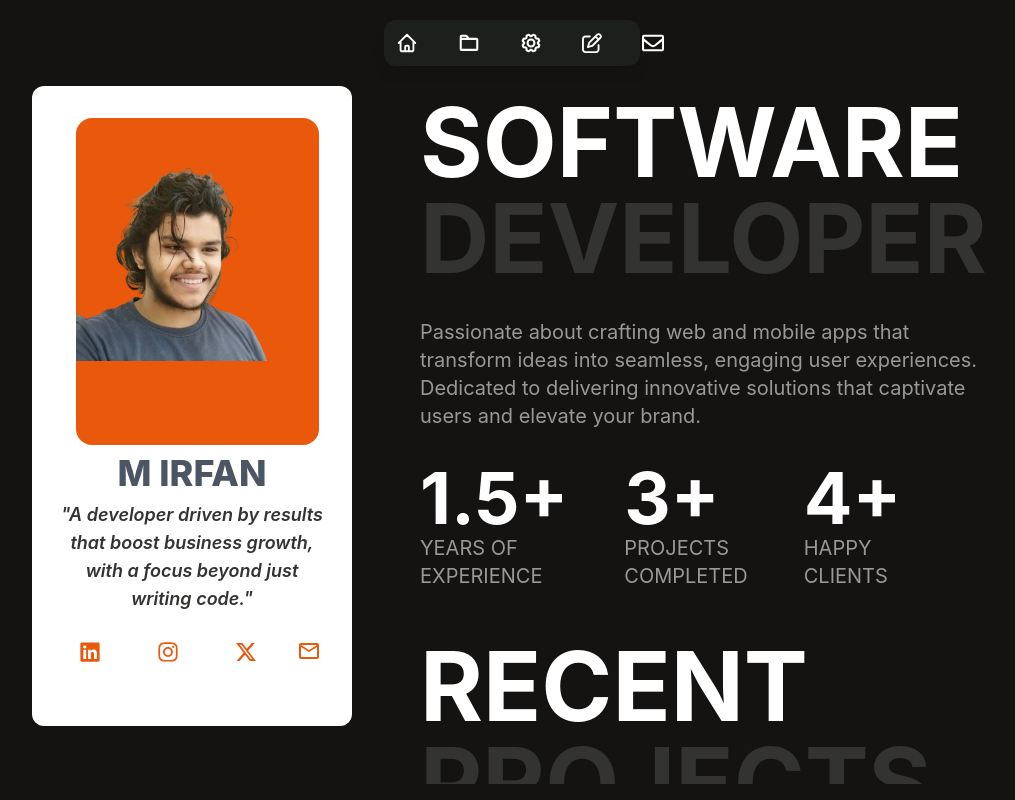
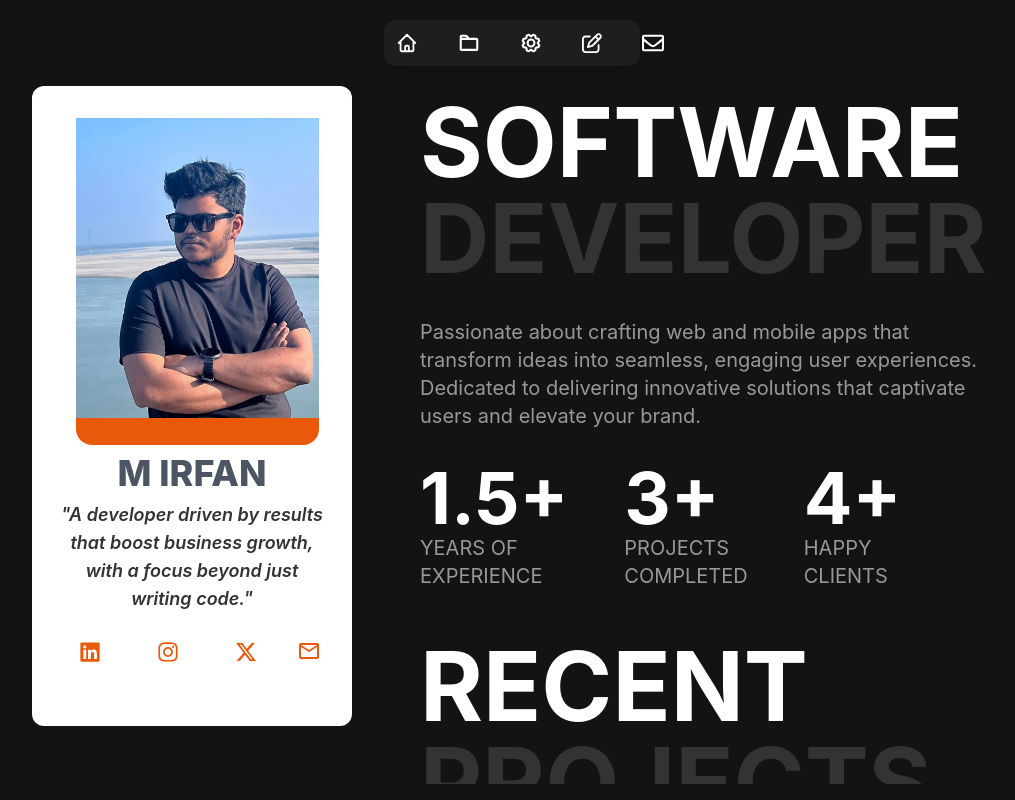
Before and after one commit to irf0/irfanappdev, a React (Create React App) app: page / in a window 1280 px wide. Shown: the whole page, without its empty margins (128-1143 px from the left). Built offline with nearby package versions, Linux system fonts and the light colour scheme; no server answers.

Commit message:
picture update

```diff
--- a/src/Pages/Layout.js
+++ b/src/Pages/Layout.js
@@ -92,7 +92,7 @@ function Layout() {
               isMobile ? "w-[70%] h-[55%] mx-11" : "w-[80%] h-[56.8%] mx-9"
             }  `}
           >
-            <img src="/portoliopic.png" alt="Irfan" />
+            <img src="/irfanpic.jpg" alt="Irfan" />
           </div>
 
           <div>
```
Also changed, not shown: public/Irfanpic.jpg (added), public/irfanpic.png (deleted).
